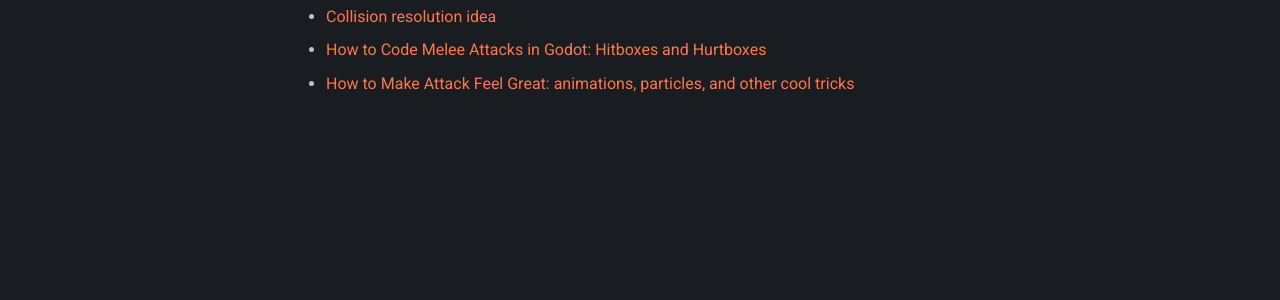
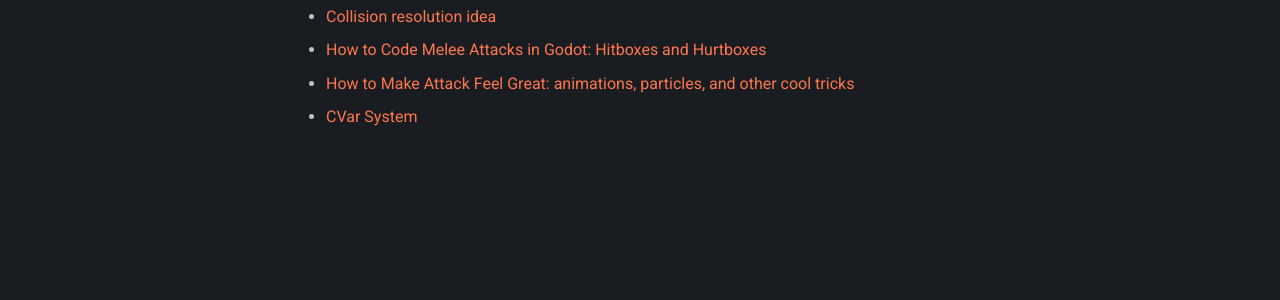
Before and after one commit to LeoRiether/Copper, an MkDocs documentation site: the page built from docs/programmer-resources.md, in a window 1280 px wide. Shown: the part 512-812 px from the top of the page. Built offline with MkDocs 1.6.1 and Material for MkDocs 9.7.7, drawn with Linux system fonts in a browser that asks for light colours; comment, search, counter and statistics services are not loaded.

Commit message:
docs: added CVar System explanation

```diff
--- a/docs/programmer-resources.md
+++ b/docs/programmer-resources.md
@@ -12,3 +12,4 @@
 - [Collision resolution idea](https://gamedev.stackexchange.com/a/5915)
 - [How to Code Melee Attacks in Godot: Hitboxes and Hurtboxes](https://www.youtube.com/watch?v=JWjzSn95bM0)
 - [How to Make Attack Feel Great: animations, particles, and other cool tricks](https://www.youtube.com/watch?v=_qxl7CalhDM)
+- [CVar System](https://vkguide.dev/docs/extra-chapter/cvar_system/)
```
